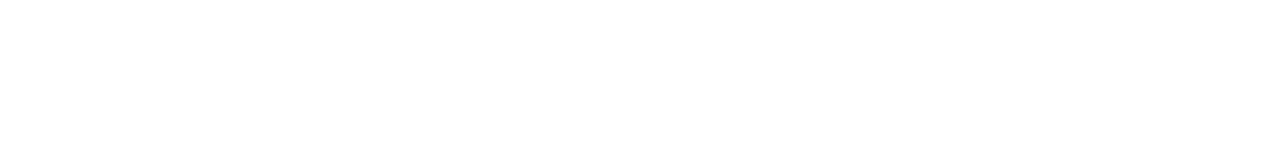
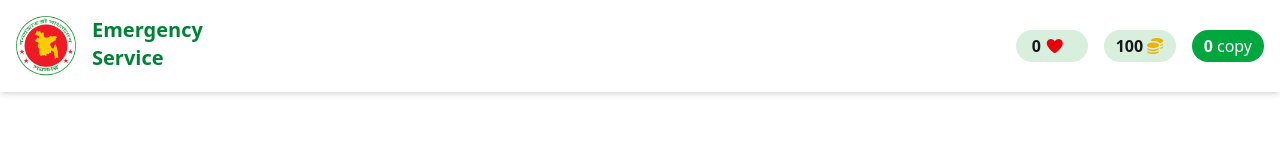
Before and after one commit to naeem8089/assignment-five-repo, a plain HTML site: page index.html in a window 1280 px wide. Drawn offline with nearby package versions, Linux system fonts and the light colour scheme.

Commit message:
uptade something

```diff
--- a/index.html
+++ b/index.html
@@ -11,6 +11,19 @@
            <link rel="stylesheet" href="https://cdnjs.cloudflare.com/ajax/libs/font-awesome/7.0.0/css/all.min.css" integrity="sha512-DxV+EoADOkOygM4IR9yXP8Sb2qwgidEmeqAEmDKIOfPRQZOWbXCzLC6vjbZyy0vPisbH2SyW27+ddLVCN+OMzQ==" crossorigin="anonymous" referrerpolicy="no-referrer" />
 </head>
 <body>
+     <header class="bg-white shadow-md p-4 flex justify-between items-center">
+    <div class="flex">
+      <img class="h-[60px]" src="./assets/logo.png" alt="">
+      <div class="text-xl font-bold text-green-700 px-4">Emergency <br>Service</div>
+    </div>
+    <div class="flex gap-4">
+      <div class="w-18 h-8 py-1 px-4 bg-[#d7efdc] rounded-2xl flex">
+        <span class="font-semibold" id="likeCount">0</span><i class="fa-solid fa-heart text-red-600 mt-1 mx-1"></i></div>
+      <div class="w-18 h-8 py-1 px-3 bg-[#d7efdc] rounded-2xl flex">
+        <span class="font-semibold" id="coinCount">100</span><i class="fa-solid fa-coins text-yellow-500 mt-1 mx-1"></i></div>
+      <button class="bg-green-600 text-white px-3 py-1 rounded-2xl hover:bg-green-700"> <span class="font-semibold" id="copyCount">0</span> copy</button>
+    </div>
+  </header>
 
 </body>
 </html>
```
